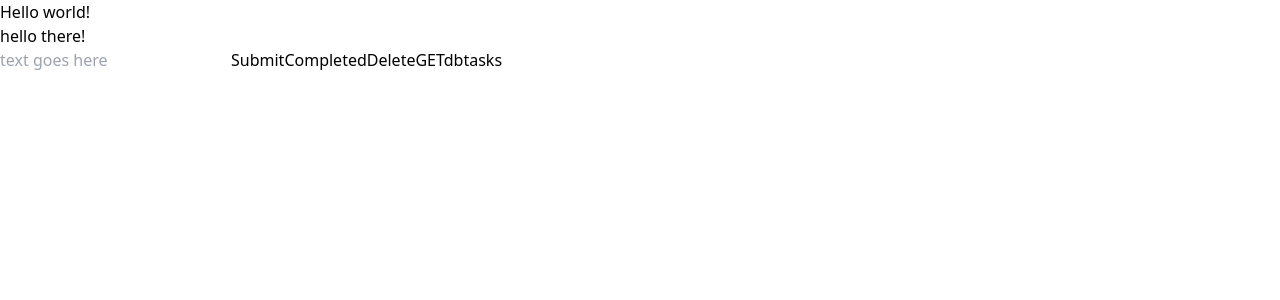
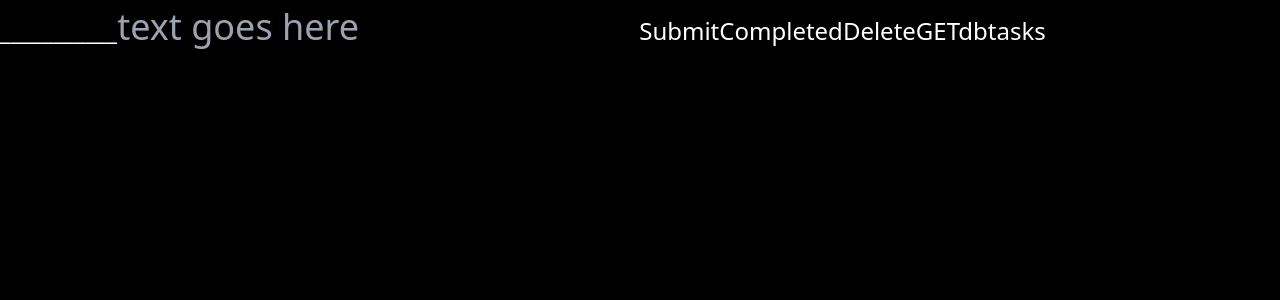
Before and after one commit to hankfontaine/just-one-task-app, a React app: page / in a window 1280 px wide. Shown: the top 300 px of the page. Built offline with nearby package versions, Linux system fonts and the light colour scheme.

Commit message:
finished adding user notification business logic

```diff
--- a/index.html
+++ b/index.html
@@ -2,7 +2,7 @@
 <html>
     <head>
         <meta charset="utf-8" />
-        <title>Webpack App</title>
+        <title>One More Thing...</title>
     </head>
     <body>
         <div id="root"></div>
--- a/src/App.jsx
+++ b/src/App.jsx
@@ -3,10 +3,9 @@ import MainContainer from './components/MainContainer';
 
 const App = () => {
   return (
-    <div>
-      <h1>Hello world!</h1>
+    <>
       <MainContainer />
-    </div>
+    </>
   );
 };
 
--- a/src/components/MainContainer.jsx
+++ b/src/components/MainContainer.jsx
@@ -1,13 +1,12 @@
 /* eslint-disable no-unused-vars */
 import React, { useState } from 'react';
-
-const nextId = 0;
 
 export default function MainContainer () {
   const [currentUser, setCurrentUser] = useState('725543eb-8fd4-4e43-b5ac-2374c16900ef');
   const [currentTask, setCurrentTask] = useState('');
   const [currentTaskComplete, setCurrentTaskComplete] = useState(true);
   const [tasksArr, setTasksArr] = useState([]);
+  const [userNotification, setUserNotification] = useState('___________');
 
   const handleInput = () => {
     const reqOptions = {
@@ -16,6 +15,7 @@ export default function MainContainer () {
     };
     fetch(`api/${currentUser}/${currentTask.replace(' ', '_')}`, reqOptions)
       .then(setCurrentTaskComplete(false));
+    setUserNotification('input recieved');
   };
 
   const handleComplete = () => {
@@ -25,6 +25,7 @@ export default function MainContainer () {
         headers: { 'Content-Type': 'application/json' }
       };
       fetch(`api/${currentUser}`, reqOptions).then(setCurrentTaskComplete(true)).then(setCurrentTask(''));
+      setUserNotification('objective completed');
     };
   };
 
@@ -35,6 +36,7 @@ export default function MainContainer () {
         headers: { 'Content-Type': 'application/json' }
       };
       fetch(`api/${currentUser}`, reqOptions).then(setCurrentTaskComplete(true)).then(setCurrentTask(''));
+      setUserNotification('objective deleted');
     }
   };
 
@@ -43,18 +45,17 @@ export default function MainContainer () {
       method: 'GET',
       headers: { 'Content-Type': 'application/json' }
     };
+    setUserNotification('retrieving data...');
     fetch(`api/${currentUser}`, reqOptions)
       .then((data) => data.json())
       .then((data) => {
-        console.log(data);
         setTasksArr(data);
-        console.log('tasksArr: ' + tasksArr);
-      });
+      }).then(setUserNotification('___________'));
   };
 
   return (
     <>
-    <div>hello there!</div>
+    {userNotification}
     <input placeholder='text goes here' minLength={1} maxLength ={35} value={currentTask} onChange={e => { setCurrentTask(e.target.value); }}></input>
     <button onClick={() => handleInput()}>Submit</button>
     <button onClick={() => handleComplete()}>Completed</button>
--- a/src/input.css
+++ b/src/input.css
@@ -1,3 +1,9 @@
 @tailwind base;
 @tailwind components;
 @tailwind utilities;
+
+body, input {
+  background-color: black;
+  color: white;
+  font-size: 1.5em;
+}
```
